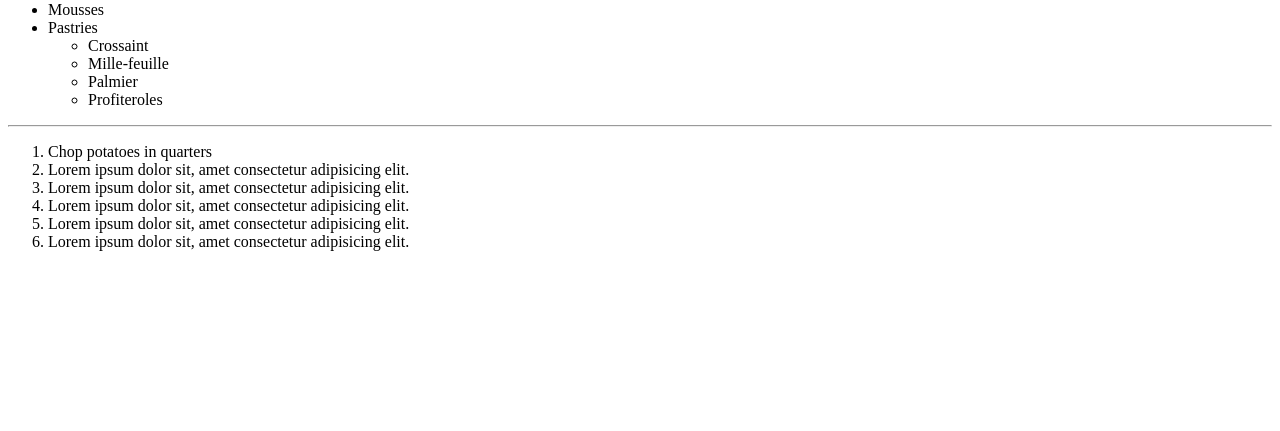
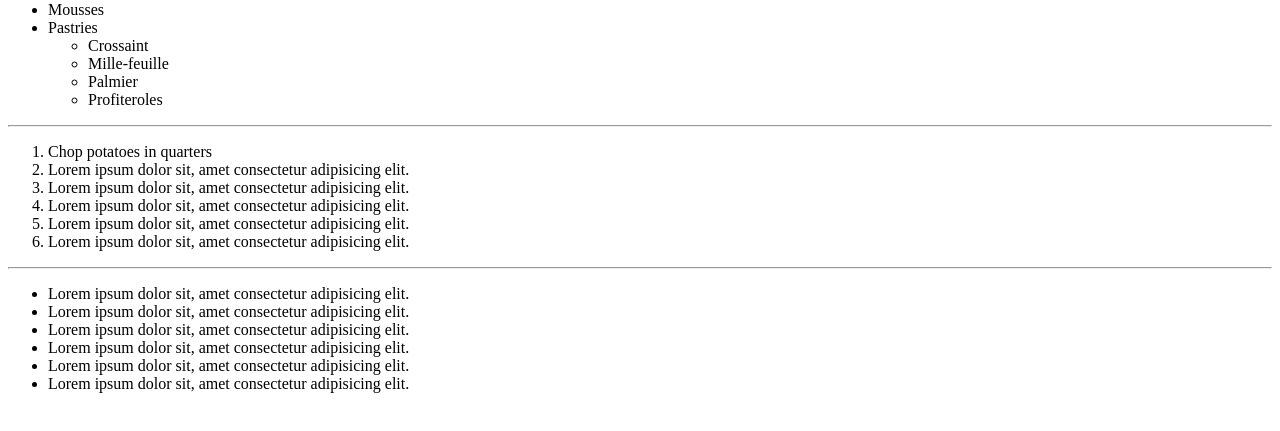
Before and after one commit to katikoppel/TARge24Web, a plain HTML site: page HTMLandCSS/chapter3/lists.html in a window 1280 px wide. Shown: the part 337-768 px from the top of the page. Drawn offline with Linux system fonts and the light colour scheme.

Commit message:
Chapter 3 updates.

```diff
--- a/HTMLandCSS/chapter3/lists.html
+++ b/HTMLandCSS/chapter3/lists.html
@@ -40,5 +40,14 @@
         <li>Lorem ipsum dolor sit, amet consectetur adipisicing elit.</li>
         <li>Lorem ipsum dolor sit, amet consectetur adipisicing elit.</li>
     </ol>
+    <hr>
+    <ul>
+        <li>Lorem ipsum dolor sit, amet consectetur adipisicing elit.</li>
+        <li>Lorem ipsum dolor sit, amet consectetur adipisicing elit.</li>
+        <li>Lorem ipsum dolor sit, amet consectetur adipisicing elit.</li>
+        <li>Lorem ipsum dolor sit, amet consectetur adipisicing elit.</li>
+        <li>Lorem ipsum dolor sit, amet consectetur adipisicing elit.</li>
+        <li>Lorem ipsum dolor sit, amet consectetur adipisicing elit.</li>
+    </ul>
 </body>
 </html>
```
